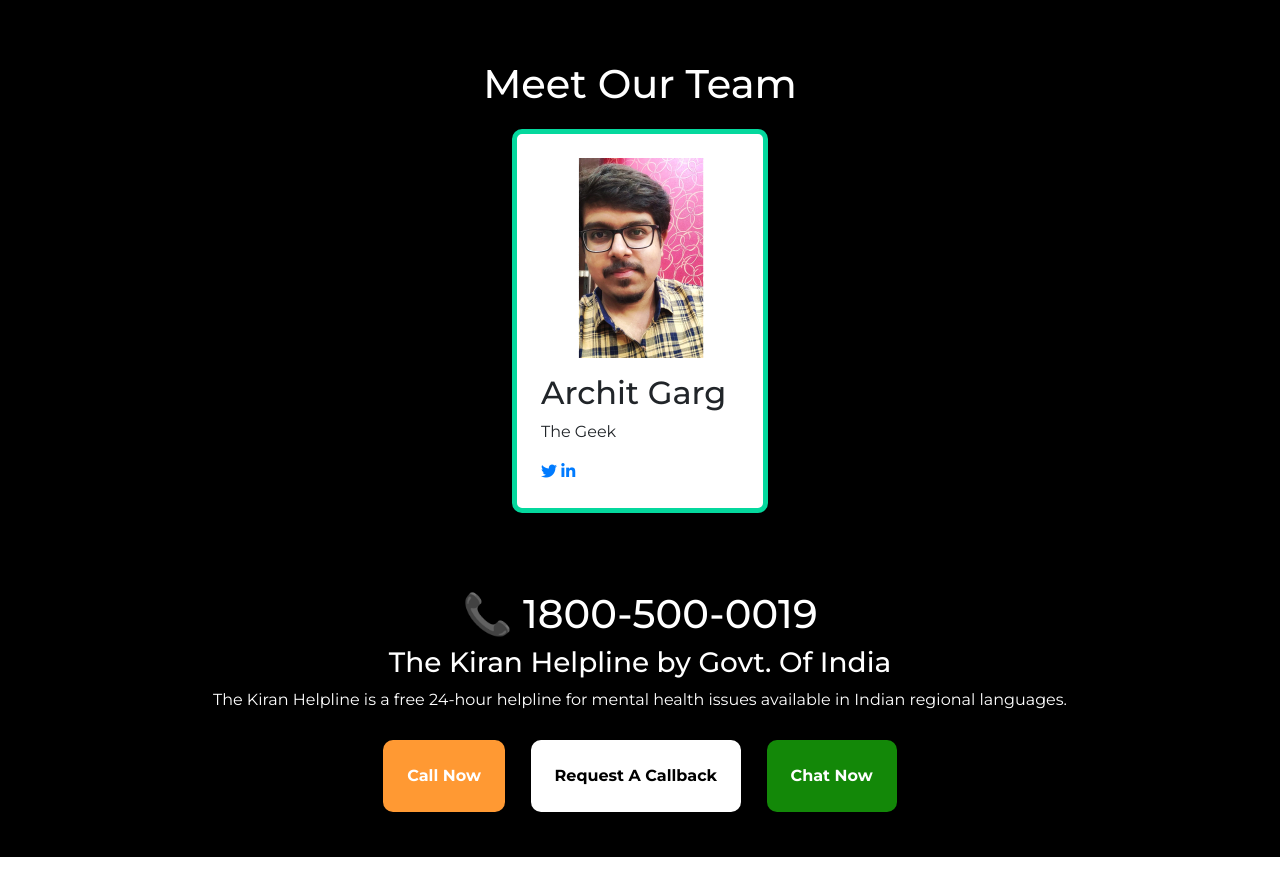
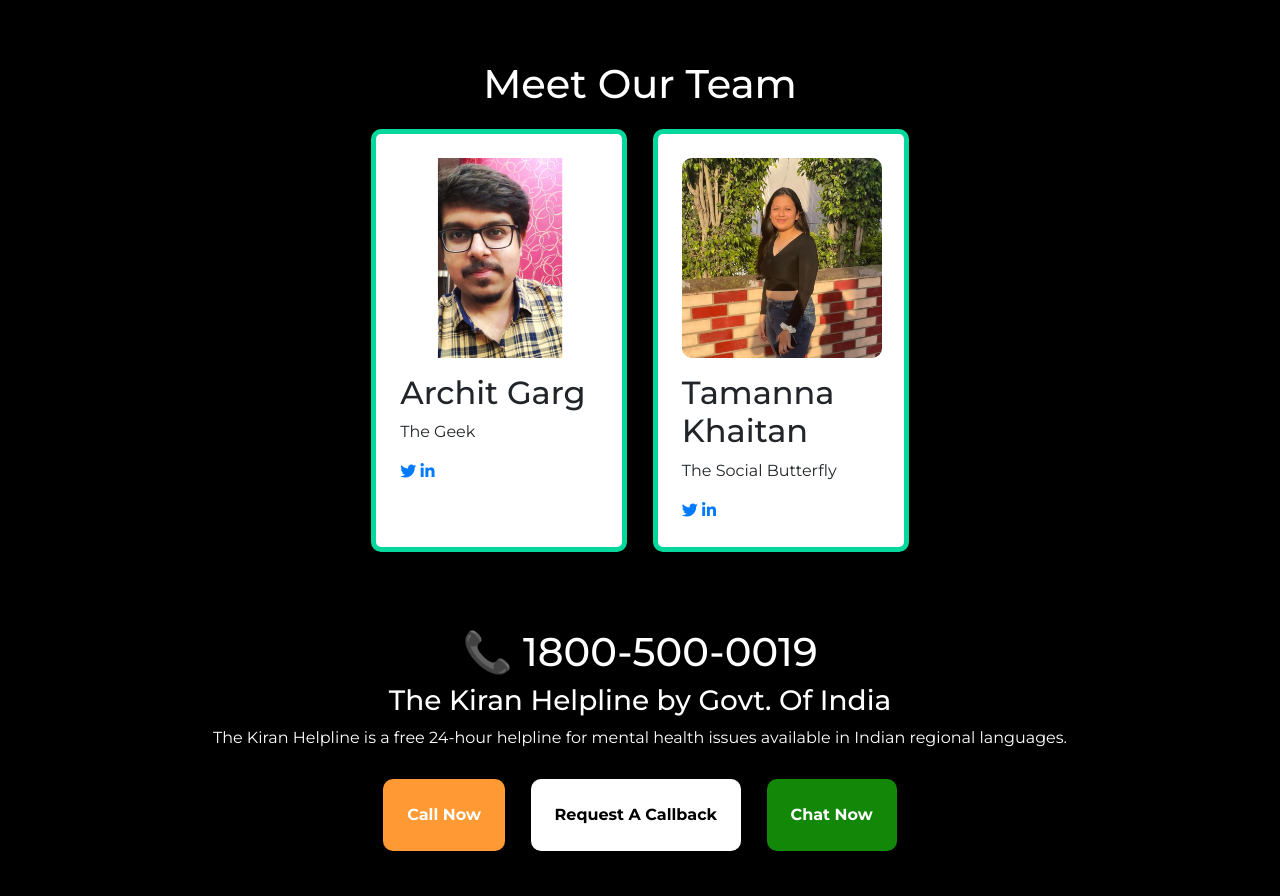
Before and after one commit to architgarg603/Ecouter-HackFest2022, a plain HTML site: page index.html in a window 1280 px wide. Shown: the part 2340-3236 px from the top of the page. Before the commit the page ends 3197 px from the top, so only its background shows below. Drawn offline with nearby package versions, Linux system fonts and the light colour scheme; a script that the page names is missing.

Commit message:
team details

```diff
--- a/index.html
+++ b/index.html
@@ -889,6 +889,16 @@
               aria-hidden="true"></i></a>
         </div>
       </div>
+      <div class="team-mate">
+        <img src="./Assets/tamanna.jpeg" alt="" class="team-mate-img">
+        <h2 class="team-mate-name">Tamanna Khaitan</h2>
+        <p class="team-mate-desc">The Social Butterfly</p>
+        <div class="team-mate-socials">
+          <a href="https://twitter.com/tamanna_khaitan?t=ZIBIcNn1WCD8eEwieyrGNQ&s=08"><i class="fa-brands fa-twitter" aria-hidden="true"></i></a>
+          <a href="https://www.linkedin.com/in/tamannakhaitan"><i class="fa-brands fa-linkedin-in"
+              aria-hidden="true"></i></a>
+        </div>
+      </div>
     </div>
   </div>
 
```
Also changed, not shown: Assets/tamanna.jpeg (added).
